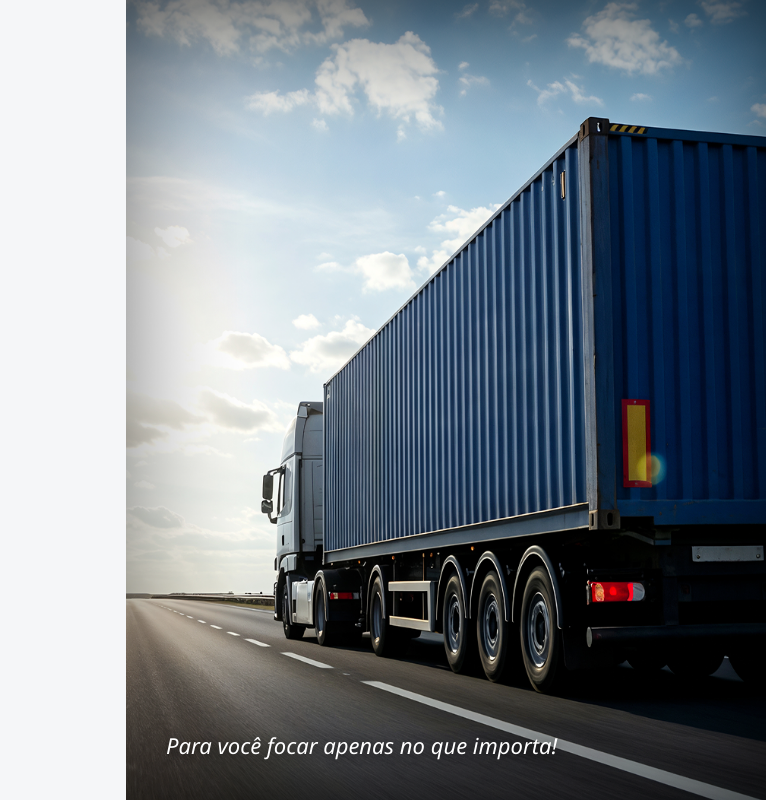
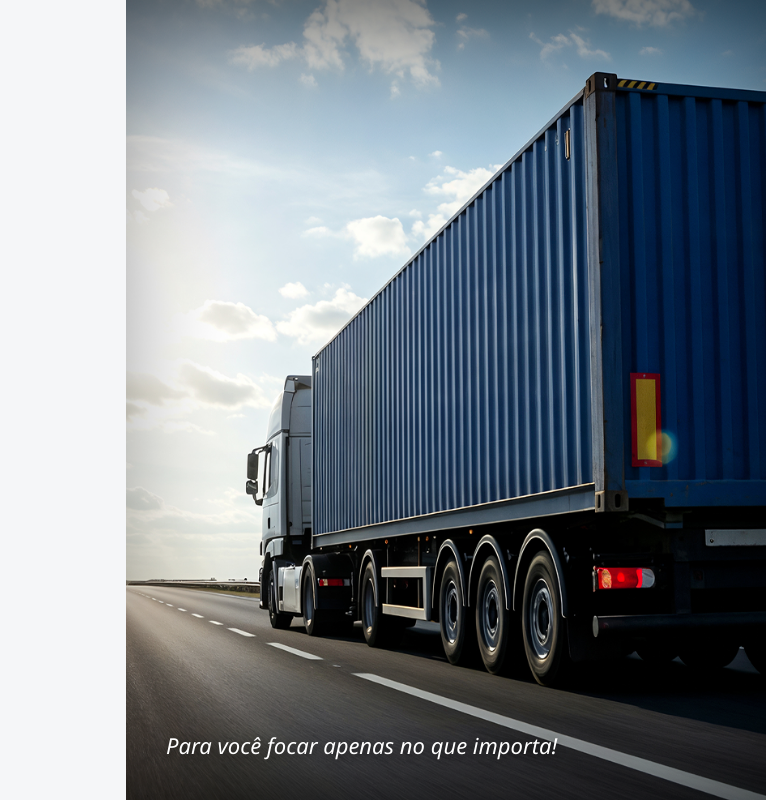
Before and after one commit to HyperTech-SPTECH/Projeto_HyperTech, a plain HTML site: page hypertech-web/public/login.html in a window 1280 px wide. Shown: the full height of the page, 514-1280 px from the left. Drawn offline with Linux system fonts and the light colour scheme.

Commit message:
refactor: redundant image removed

```diff
--- a/hypertech-web/public/login.html
+++ b/hypertech-web/public/login.html
@@ -36,7 +36,7 @@
       Cadastre-se agora</a>
     </div>
     <div id="foto">
-      <img src="./assets/caminhao.png" alt="">
+      <img src="./assets/background.png" alt="">
     </div>
   </body>
 
```
Also changed, not shown: hypertech-web/public/assets/caminhao.png (deleted).
